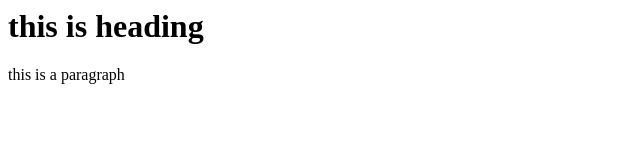
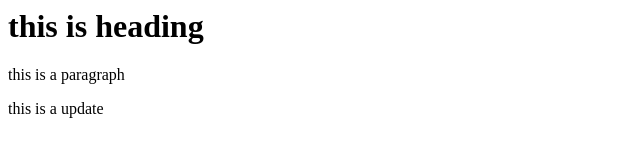
Before and after one commit to arnav347/git_learning, a plain HTML site: page index.html in a window 1280 px wide. Shown: the whole page, without its empty margins (0-640 px from the left). Drawn offline with Linux system fonts and the light colour scheme.

Commit message:
updated index file

```diff
--- a/index.html
+++ b/index.html
@@ -1,4 +1,5 @@
 <div>
     <h1>this is heading</h1>
     <p style="color:red,">this is a paragraph</p>
+    <p> this is a update</p>
 </div>
```
